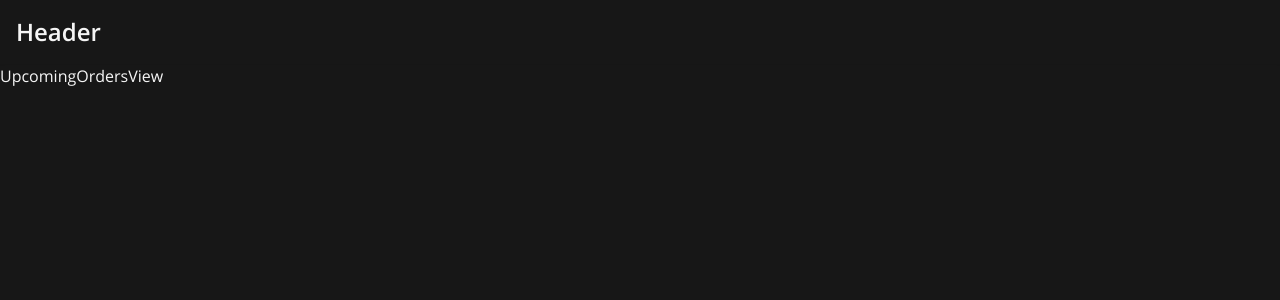
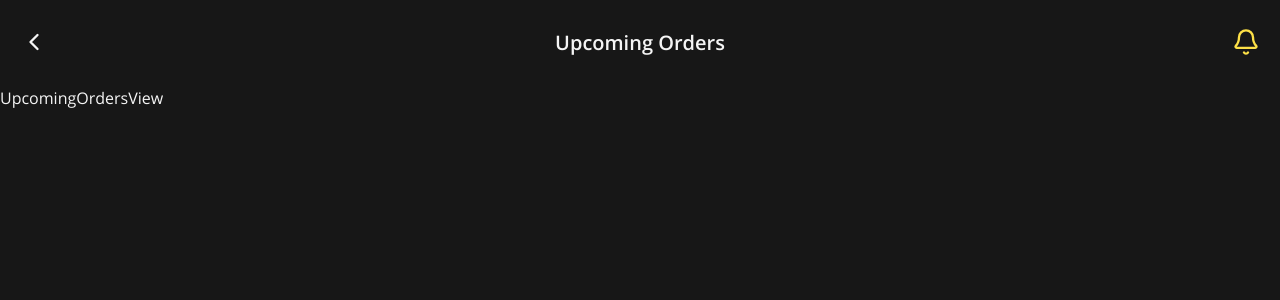
Before and after one commit to Gustavoand39/prueba-frontend, a React (Vite) app: page /orders/upcoming in a window 1280 px wide. Shown: the top 300 px of the page. Built offline with nearby package versions, Linux system fonts and the light colour scheme.

Commit message:
feat: agregar componente OrdersHeader

```diff
--- a/src/layouts/orders/OrdersLayout.tsx
+++ b/src/layouts/orders/OrdersLayout.tsx
@@ -1,5 +1,6 @@
 import { Suspense } from "react";
 import LoadingState from "@/components/states/LoadingState";
+import OrdersHeader from "@/layouts/orders/header/OrdersHeader";
 
 interface OrdersLayoutProps {
   children: React.ReactNode;
@@ -7,12 +8,8 @@ interface OrdersLayoutProps {
 
 const OrdersLayout = ({ children }: OrdersLayoutProps) => {
   return (
-    <div className="flex h-screen flex-col">
-      <header className="shadow-sm">
-        <div className="container mx-auto p-4">
-          <h1 className="text-2xl font-semibold">Header</h1>
-        </div>
-      </header>
+    <div className="flex h-screen w-full flex-col">
+      <OrdersHeader />
 
       <main className="flex-1">
         <Suspense fallback={<LoadingState fullScreen />}>{children}</Suspense>
--- /dev/null
+++ b/src/layouts/orders/header/OrdersHeader.tsx
@@ -0,0 +1,28 @@
+import { Bell, ChevronLeft } from "lucide-react";
+import { Button } from "@/components/ui/button";
+
+const OrdersHeader = () => {
+  return (
+    <header>
+      <div className="container mx-auto flex items-center justify-between px-4 py-6">
+        <div>
+          <Button variant="ghost" size="icon">
+            <ChevronLeft size={28} />
+          </Button>
+        </div>
+
+        <div>
+          <h1 className="text-xl font-semibold">Upcoming Orders</h1>
+        </div>
+
+        <div>
+          <Button variant="ghost" size="icon">
+            <Bell className="text-yellow-300" size={28} />
+          </Button>
+        </div>
+      </div>
+    </header>
+  );
+};
+
+export default OrdersHeader;
```
